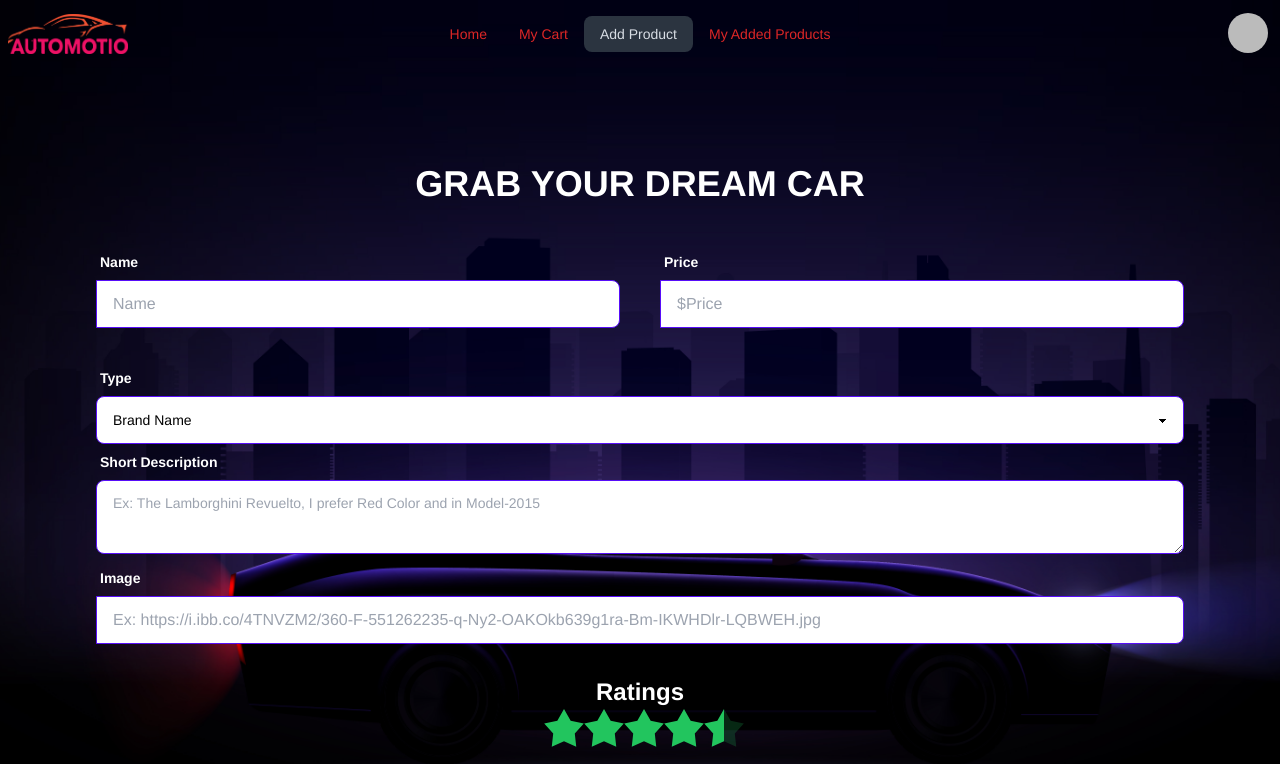
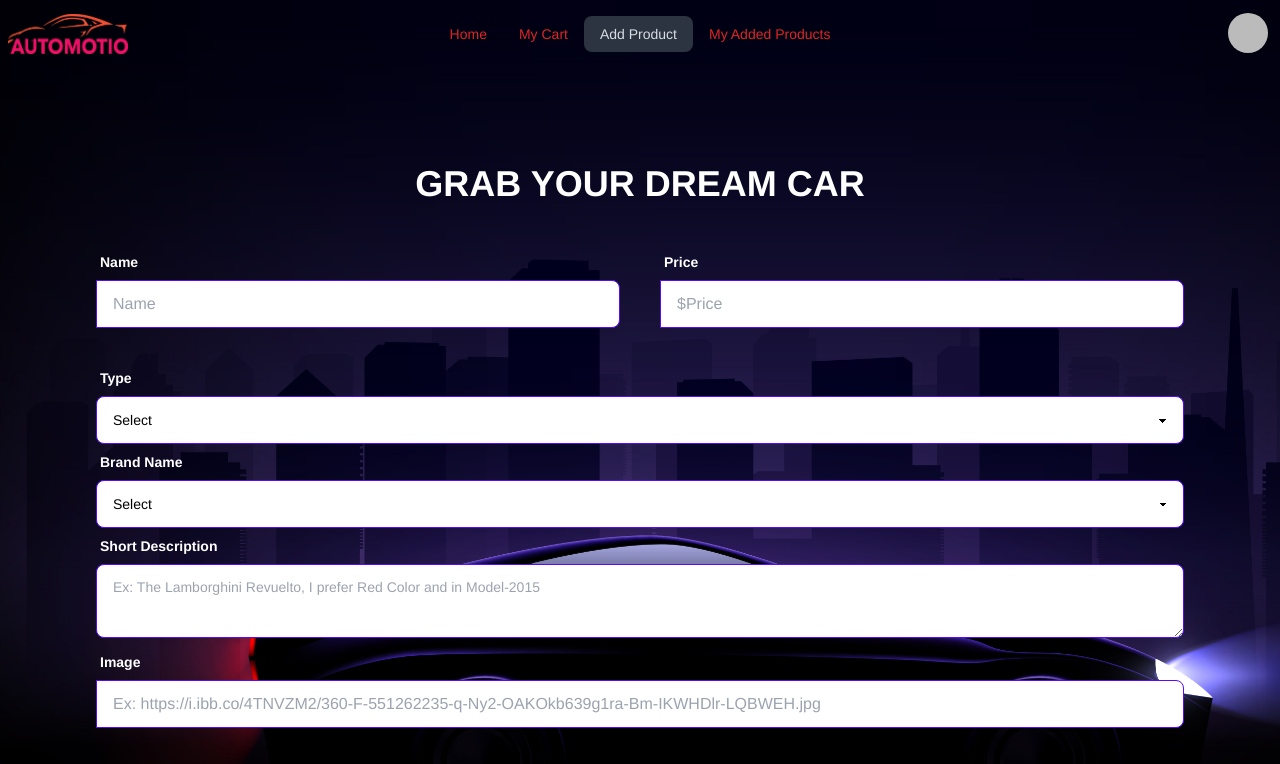
Before and after one commit to Abrar-404/Brand-Shop-Client, a React (Vite) app in the folder brand-shop-client/: page /addcar in a window 1280 px wide. Shown: the top 764 px of the page. Built offline with nearby package versions, Linux system fonts and the light colour scheme; no server answers; sample sign-in values are in the browser's storage.

Commit message:
Added Brand Name section

```diff
--- a/brand-shop-client/src/Components/Add Car/AddCar.jsx
+++ b/brand-shop-client/src/Components/Add Car/AddCar.jsx
@@ -3,9 +3,14 @@ import Swal from 'sweetalert2';
 
 const AddCar = () => {
   const [selectedOption, setSelectedOption] = useState('');
+  const [selectedOptionNew, setSelectedOptionNew] = useState('');
 
   const handleSelectChange = e => {
     setSelectedOption(e.target.value);
+  };
+
+  const handleSelectNewChange = e => {
+    setSelectedOptionNew(e.target.value);
   };
 
   const handleAddCar = e => {
@@ -22,6 +27,7 @@ const AddCar = () => {
       name,
       price,
       selectedOption,
+      selectedOptionNew,
       description,
       image,
     };
@@ -108,14 +114,35 @@ const AddCar = () => {
                     className="select select-primary w-full"
                   >
                     <option value="" selected>
+                      Select
+                    </option>
+                    <option value="Sedans">Sedans</option>
+                    <option value="EV">EV</option>
+                    <option value="Coupe">Coupe</option>
+                    <option value="SAV">SAV</option>
+                    <option value="Pickup">Pickup</option>
+                    <option value="SUV">SUV</option>
+                  </select>
+
+                  <label className="label">
+                    <span className="label-text text-white  font-bold">
                       Brand Name
+                    </span>
+                  </label>
+                  <select
+                    onChange={handleSelectNewChange}
+                    value={selectedOptionNew}
+                    className="select select-primary w-full"
+                  >
+                    <option value="" selected>
+                      Select
                     </option>
                     <option value="Toyota">Toyota</option>
                     <option value="Ford">Ford</option>
                     <option value="BMW">BMW</option>
                     <option value="Mercedes-Benz">Mercedes-Benz</option>
+                    <option value="Honda">Honda</option>
                     <option value="Lamborghini">Lamborghini</option>
-                    <option value="Honda">Honda</option>
                   </select>
                 </div>
               </div>
```
